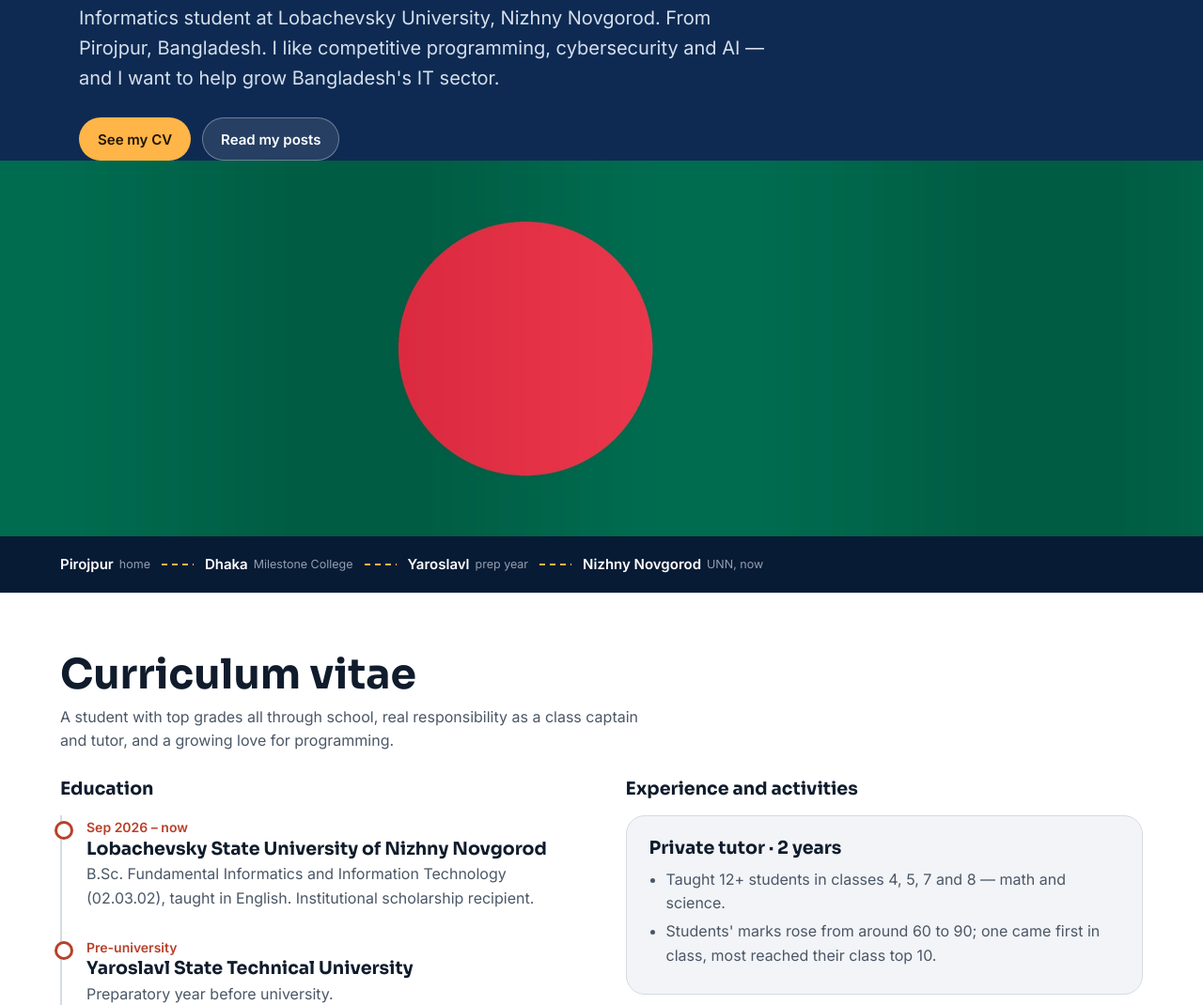
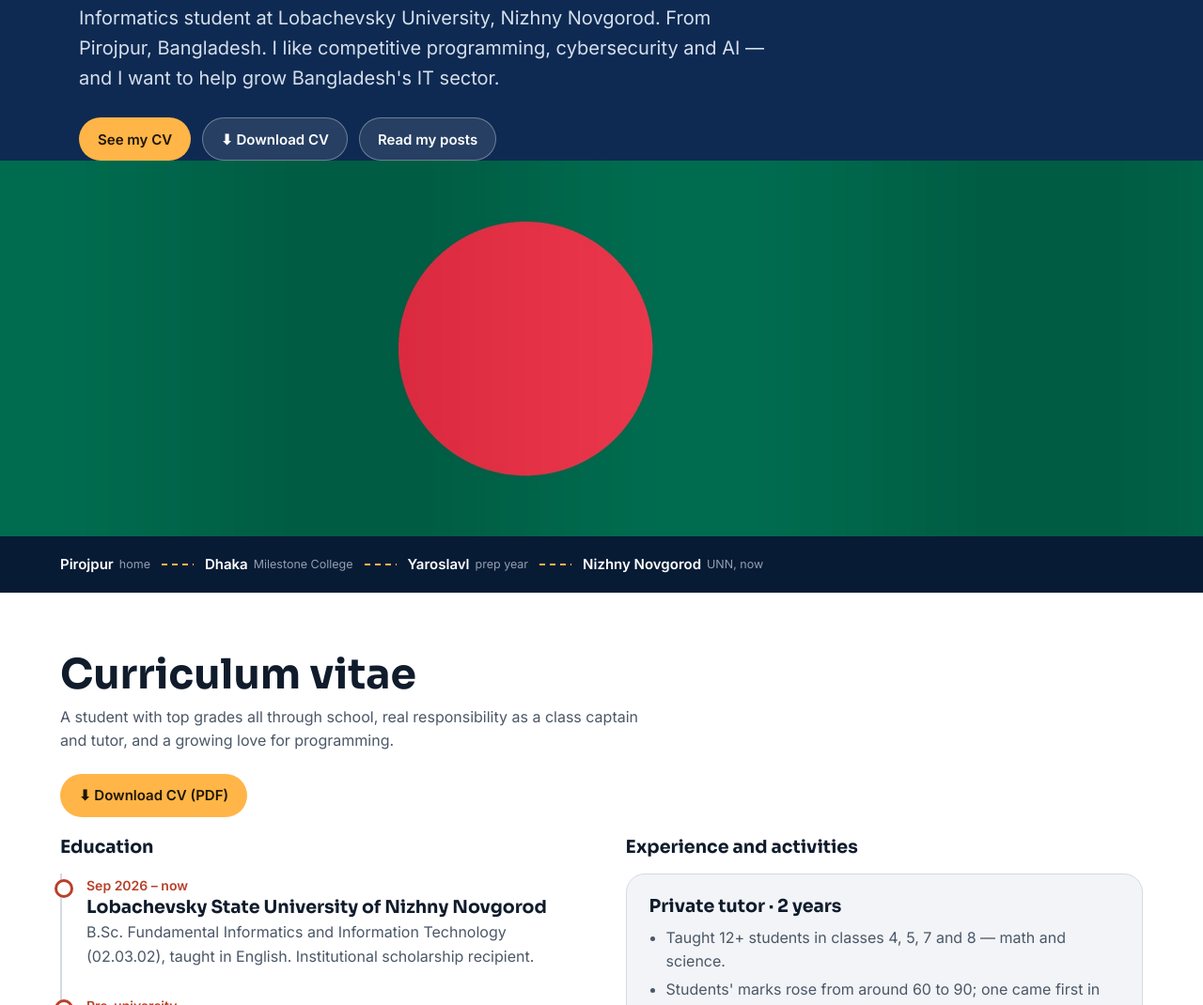
Before and after one commit to rusabujjaman/rusabujjaman.github.io, a plain HTML site: page index.html in a window 1280 px wide. Shown: the part 537-1607 px from the top of the page at 94% size. Drawn offline with Linux system fonts and the light colour scheme.

Commit message:
Add downloadable CV PDF
Co-Authored-By: Claude Opus 5.5 <noreply@anthropic.com>
Claude-Session: https://claude.ai/code/session_01VSeKhaJyHWcq2KWSMNHZv2

```diff
--- a/index.html
+++ b/index.html
@@ -169,7 +169,7 @@ dialog::backdrop{background:#0009}
     <div class="avwrap"><div class="avatar" id="avatar">RH<img src="images/profile.jpg" alt="Rusab Ujjaman Munim Hazra" onerror="this.remove()"></div></div>
     <h1>Rusab Ujjaman<br>Munim Hazra</h1>
     <p>Informatics student at Lobachevsky University, Nizhny Novgorod. From Pirojpur, Bangladesh. I like competitive programming, cybersecurity and AI — and I want to help grow Bangladesh's IT sector.</p>
-    <div class="cta"><a class="btn sun" href="#cv">See my CV</a><a class="btn ghost" href="#posts">Read my posts</a></div>
+    <div class="cta"><a class="btn sun" href="#cv">See my CV</a><a class="btn ghost" href="cv/Rusab-Hazra-CV.pdf" download>⬇ Download CV</a><a class="btn ghost" href="#posts">Read my posts</a></div>
   </div>
   <div class="panowrap" id="panowrap">
   <svg class="pano" id="pano" viewBox="0 0 1200 380" preserveAspectRatio="xMidYMax slice" aria-label="Dusk over the Volga with the Kremlin walls on the hill and a small boat on the river">
@@ -212,6 +212,7 @@ dialog::backdrop{background:#0009}
 <section class="band" id="cv"><div class="wrap">
   <h2>Curriculum vitae</h2>
   <p class="lede">A student with top grades all through school, real responsibility as a class captain and tutor, and a growing love for programming.</p>
+  <p style="margin:-6px 0 22px"><a class="btn sun" href="cv/Rusab-Hazra-CV.pdf" download>⬇ Download CV (PDF)</a></p>
   <div class="two">
     <div>
       <h3 style="margin-bottom:18px">Education</h3>
```
Also changed, not shown: 1 other file.
